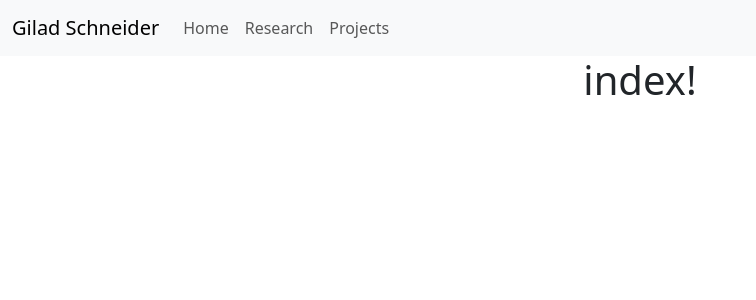
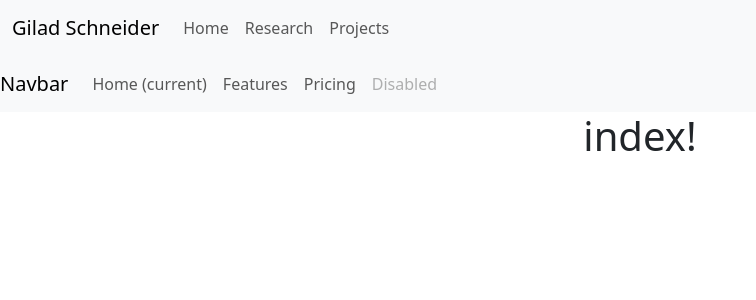
Before and after one commit to GiladSchneider/giladschneiderwebsite, a Flask app: page / in a window 1280 px wide. Shown: the top 300 px of the page, without its empty margins (0-756 px from the left). Run offline with Flask 2, Linux system fonts and the light colour scheme.

Commit message:
Update main_template.html

```diff
--- a/templates/main_template.html
+++ b/templates/main_template.html
@@ -33,6 +33,31 @@
         </div>
     </nav>
 
+
+    <!-- SECOND -->
+    <nav class="navbar navbar-expand-lg navbar-light bg-light">
+      <a class="navbar-brand" href="#">Navbar</a>
+      <button class="navbar-toggler" type="button" data-toggle="collapse" data-target="#navbarNav" aria-controls="navbarNav" aria-expanded="false" aria-label="Toggle navigation">
+        <span class="navbar-toggler-icon"></span>
+      </button>
+      <div class="collapse navbar-collapse" id="navbarNav">
+        <ul class="navbar-nav">
+          <li class="nav-item active">
+            <a class="nav-link" href="#">Home <span class="sr-only">(current)</span></a>
+          </li>
+          <li class="nav-item">
+            <a class="nav-link" href="#">Features</a>
+          </li>
+          <li class="nav-item">
+            <a class="nav-link" href="#">Pricing</a>
+          </li>
+          <li class="nav-item">
+            <a class="nav-link disabled" href="#">Disabled</a>
+          </li>
+        </ul>
+      </div>
+    </nav>
+
     <!-- content -->
     <div class="parent container d-flex justify-content-center align-items-center h-100">
         <div class="child">
```
